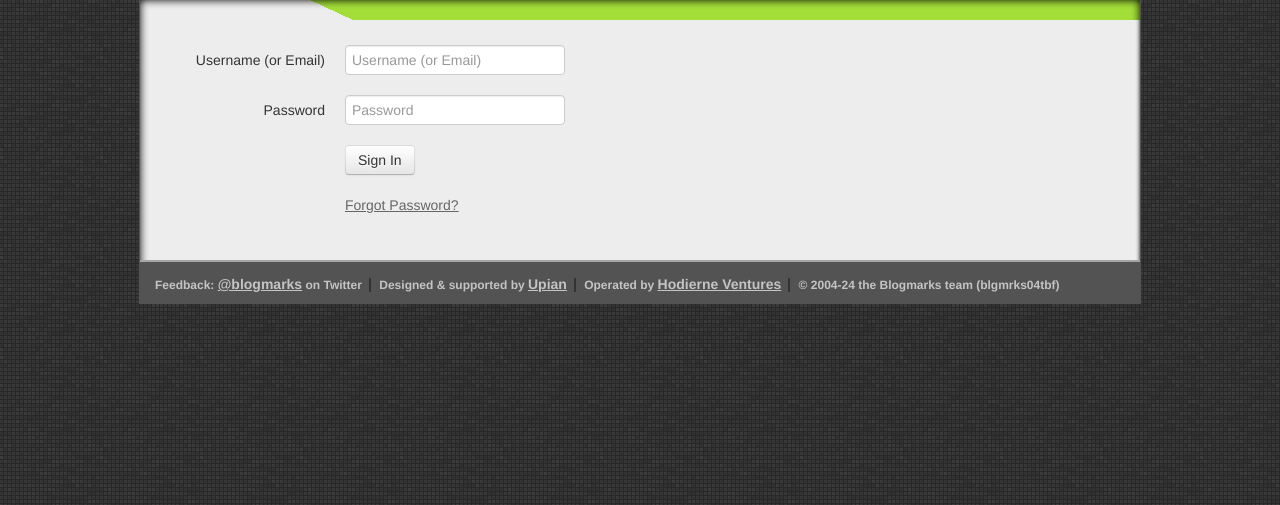
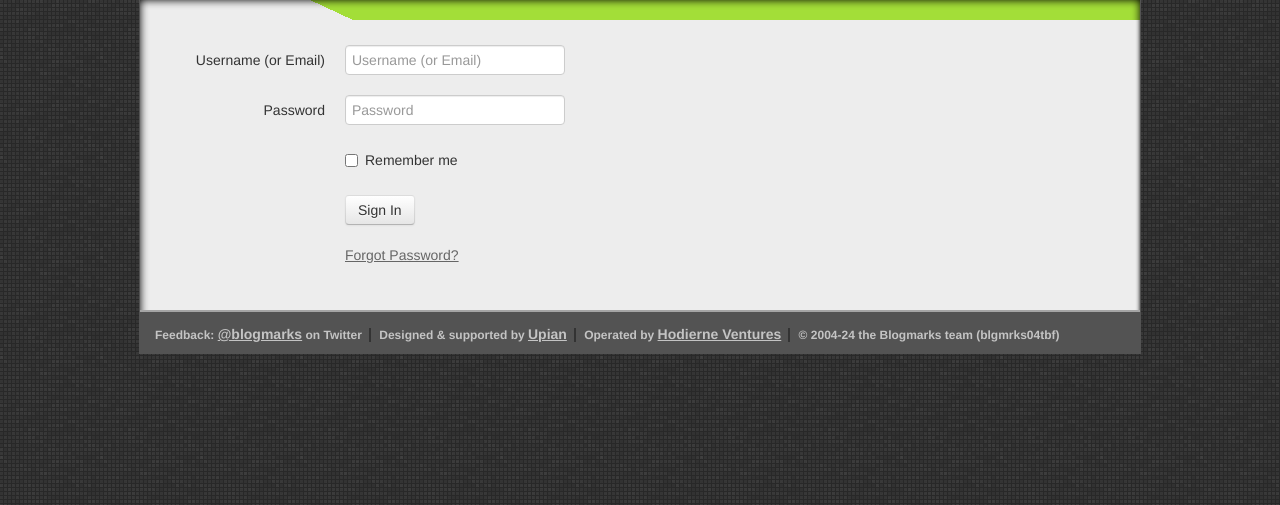
Before and after one commit to znarf/blogmarks3, a PHP site: template application/views/auth/signin.view.php in a window 1280 px wide. Shown: the top 505 px of the page. Run offline with PHP 8.4, Linux system fonts and the light colour scheme; the template is opened without the code that fills it: most values are stand-ins (such as "Sample title", 1, 10 or a date in 2020); data that the repository does not hold is empty.

Commit message:
feat: remember me

```diff
--- a/application/modules/auth.module.php
+++ b/application/modules/auth.module.php
@@ -12,7 +12,7 @@ if (url_is('/auth/signin')) {
     }
     # If user found
     if ($user && $user->verify_passsword(get_param('password'))) {
-      signin($user);
+      signin($user, get_bool('remember'));
       return redirect(get_param('redirect_url', '/my/'));
     }
     # Invalid user or password
--- a/application/views/auth/signin.view.php
+++ b/application/views/auth/signin.view.php
@@ -18,11 +18,13 @@
       </div>
       <div class="control-group">
         <div class="controls">
-          <!--
           <label class="rememberme checkbox">
-            <input type="checkbox"> Remember me
+            <input type="checkbox" name="remember" value="true"> <?= _('Remember me') ?>
           </label>
-          -->
+        </div>
+     </div>
+      <div class="control-group">
+        <div class="controls">
           <?php if ('/auth/signin' != $url = $_SERVER['REQUEST_URI']) : ?>
             <input type="hidden" name="redirect_url" value="<?= arg($url) ?>">
           <?php endif ?>
--- a/replaceables/session/signin.php
+++ b/replaceables/session/signin.php
@@ -1,6 +1,6 @@
 <?php namespace blogmarks;
 
-function signin($user)
+function signin($user, $remember = false)
 {
   $_SESSION['user_id'] = $user->id;
   return true;
```
